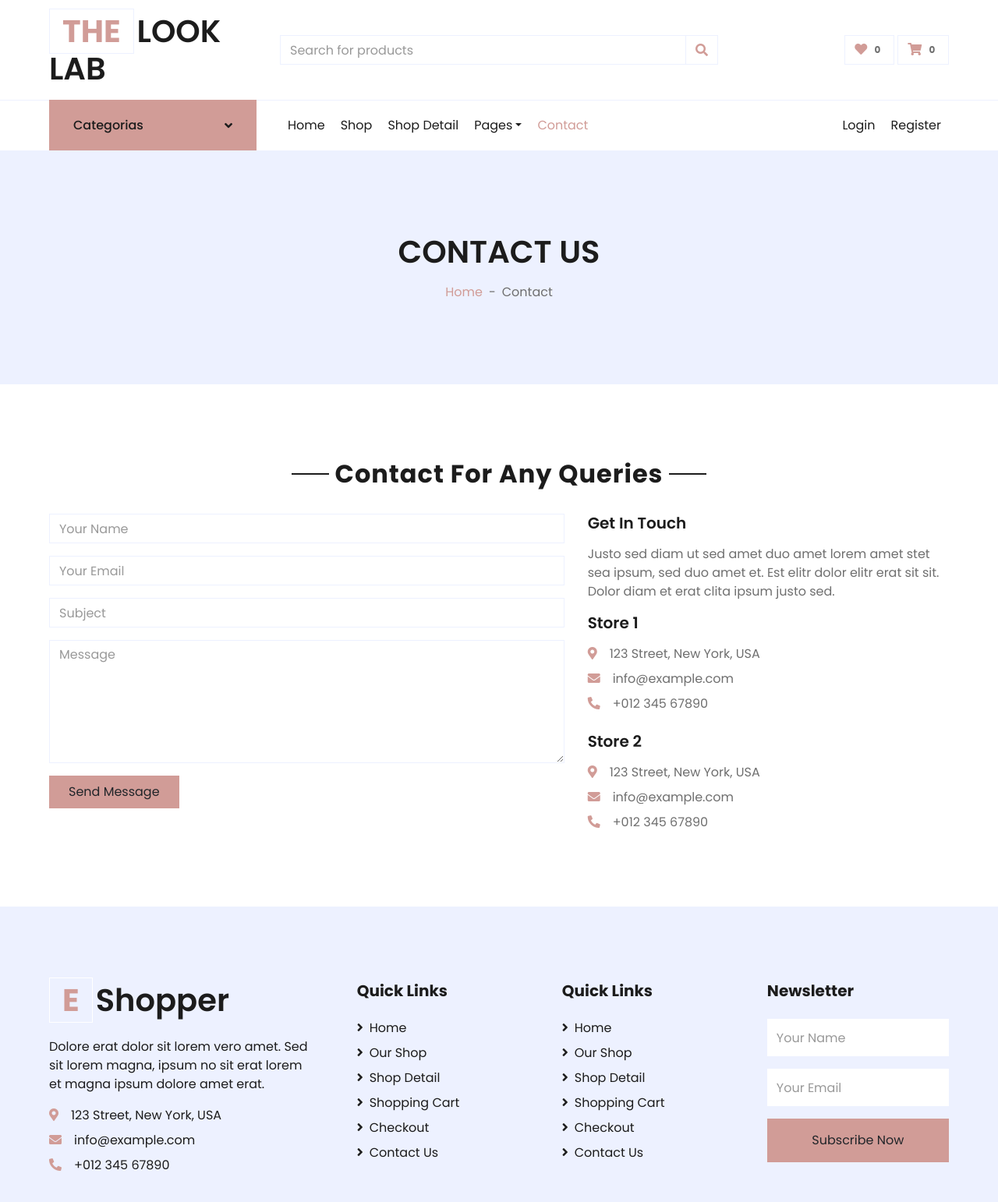
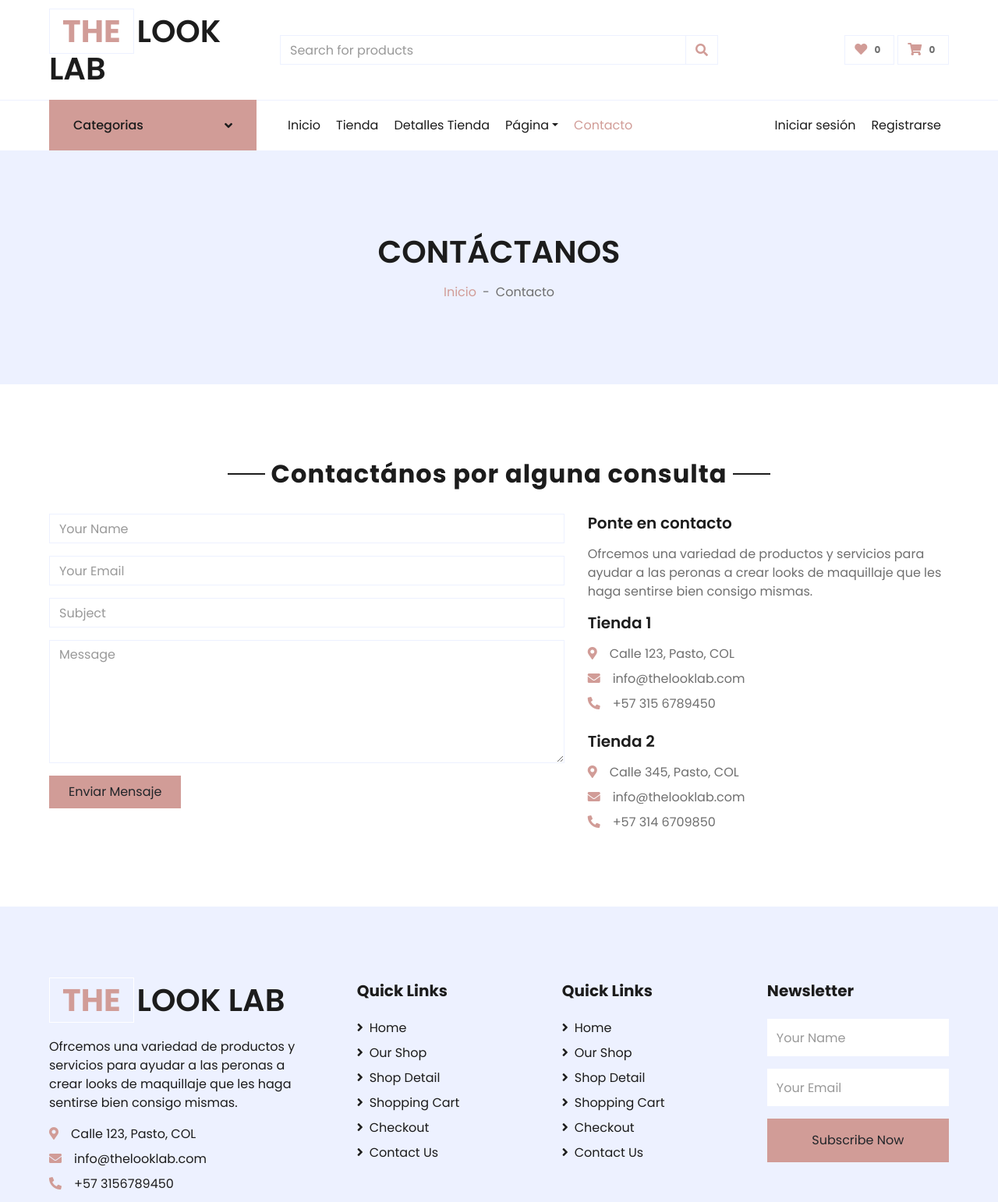
Before and after one commit to valeriaguerrerom/thelooklab, a plain HTML site: page contact.html in a window 1280 px wide. Shown: the part 40-1582 px from the top of the page at 78% size. Drawn offline with nearby package versions, Linux system fonts and the light colour scheme.

Commit message:
Cambio: Borrador final de contacto

```diff
--- a/contact.html
+++ b/contact.html
@@ -131,21 +131,21 @@
                     </button>
                     <div class="collapse navbar-collapse justify-content-between" id="navbarCollapse">
                         <div class="navbar-nav mr-auto py-0">
-                            <a href="index.html" class="nav-item nav-link">Home</a>
-                            <a href="shop.html" class="nav-item nav-link">Shop</a>
-                            <a href="detail.html" class="nav-item nav-link">Shop Detail</a>
+                            <a href="index.html" class="nav-item nav-link">Inicio</a>
+                            <a href="shop.html" class="nav-item nav-link">Tienda</a>
+                            <a href="detail.html" class="nav-item nav-link">Detalles Tienda</a>
                             <div class="nav-item dropdown">
-                                <a href="#" class="nav-link dropdown-toggle" data-toggle="dropdown">Pages</a>
+                                <a href="#" class="nav-link dropdown-toggle" data-toggle="dropdown">Página</a>
                                 <div class="dropdown-menu rounded-0 m-0">
-                                    <a href="cart.html" class="dropdown-item">Shopping Cart</a>
+                                    <a href="cart.html" class="dropdown-item">Carrito de compras</a>
                                     <a href="checkout.html" class="dropdown-item">Checkout</a>
                                 </div>
                             </div>
-                            <a href="contact.html" class="nav-item nav-link active">Contact</a>
+                            <a href="contact.html" class="nav-item nav-link active">Contacto</a>
                         </div>
                         <div class="navbar-nav ml-auto py-0">
-                            <a href="" class="nav-item nav-link">Login</a>
-                            <a href="" class="nav-item nav-link">Register</a>
+                            <a href="" class="nav-item nav-link">Iniciar sesión</a>
+                            <a href="" class="nav-item nav-link">Registrarse</a>
                         </div>
                     </div>
                 </nav>
@@ -158,11 +158,11 @@
     <!-- Page Header Start -->
     <div class="container-fluid bg-secondary mb-5">
         <div class="d-flex flex-column align-items-center justify-content-center" style="min-height: 300px">
-            <h1 class="font-weight-semi-bold text-uppercase mb-3">Contact Us</h1>
+            <h1 class="font-weight-semi-bold text-uppercase mb-3">Contáctanos</h1>
             <div class="d-inline-flex">
-                <p class="m-0"><a href="">Home</a></p>
+                <p class="m-0"><a href="">Inicio</a></p>
                 <p class="m-0 px-2">-</p>
-                <p class="m-0">Contact</p>
+                <p class="m-0">Contacto</p>
             </div>
         </div>
     </div>
@@ -172,7 +172,7 @@
     <!-- Contact Start -->
     <div class="container-fluid pt-5">
         <div class="text-center mb-4">
-            <h2 class="section-title px-5"><span class="px-2">Contact For Any Queries</span></h2>
+            <h2 class="section-title px-5"><span class="px-2">Contactános por alguna consulta</span></h2>
         </div>
         <div class="row px-xl-5">
             <div class="col-lg-7 mb-5">
@@ -201,26 +201,26 @@
                             <p class="help-block text-danger"></p>
                         </div>
                         <div>
-                            <button class="btn btn-primary py-2 px-4" type="submit" id="sendMessageButton">Send
-                                Message</button>
+                            <button class="btn btn-primary py-2 px-4" type="submit" id="sendMessageButton">Enviar
+                                Mensaje</button>
                         </div>
                     </form>
                 </div>
             </div>
             <div class="col-lg-5 mb-5">
-                <h5 class="font-weight-semi-bold mb-3">Get In Touch</h5>
-                <p>Justo sed diam ut sed amet duo amet lorem amet stet sea ipsum, sed duo amet et. Est elitr dolor elitr erat sit sit. Dolor diam et erat clita ipsum justo sed.</p>
+                <h5 class="font-weight-semi-bold mb-3">Ponte en contacto</h5>
+                <p>Ofrcemos una variedad de productos y servicios para ayudar a las peronas a crear looks de maquillaje que les haga sentirse bien consigo mismas.</p>
                 <div class="d-flex flex-column mb-3">
-                    <h5 class="font-weight-semi-bold mb-3">Store 1</h5>
-                    <p class="mb-2"><i class="fa fa-map-marker-alt text-primary mr-3"></i>123 Street, New York, USA</p>
-                    <p class="mb-2"><i class="fa fa-envelope text-primary mr-3"></i>info@example.com</p>
-                    <p class="mb-2"><i class="fa fa-phone-alt text-primary mr-3"></i>+012 345 67890</p>
+                    <h5 class="font-weight-semi-bold mb-3">Tienda 1</h5>
+                    <p class="mb-2"><i class="fa fa-map-marker-alt text-primary mr-3"></i>Calle 123, Pasto, COL</p>
+                    <p class="mb-2"><i class="fa fa-envelope text-primary mr-3"></i>info@thelooklab.com</p>
+                    <p class="mb-2"><i class="fa fa-phone-alt text-primary mr-3"></i>+57 315 6789450</p>
                 </div>
                 <div class="d-flex flex-column">
-                    <h5 class="font-weight-semi-bold mb-3">Store 2</h5>
-                    <p class="mb-2"><i class="fa fa-map-marker-alt text-primary mr-3"></i>123 Street, New York, USA</p>
-                    <p class="mb-2"><i class="fa fa-envelope text-primary mr-3"></i>info@example.com</p>
-                    <p class="mb-0"><i class="fa fa-phone-alt text-primary mr-3"></i>+012 345 67890</p>
+                    <h5 class="font-weight-semi-bold mb-3">Tienda 2</h5>
+                    <p class="mb-2"><i class="fa fa-map-marker-alt text-primary mr-3"></i>Calle 345, Pasto, COL</p>
+                    <p class="mb-2"><i class="fa fa-envelope text-primary mr-3"></i>info@thelooklab.com</p>
+                    <p class="mb-0"><i class="fa fa-phone-alt text-primary mr-3"></i>+57 314 6709850</p>
                 </div>
             </div>
         </div>
@@ -233,12 +233,12 @@
         <div class="row px-xl-5 pt-5">
             <div class="col-lg-4 col-md-12 mb-5 pr-3 pr-xl-5">
                 <a href="" class="text-decoration-none">
-                    <h1 class="mb-4 display-5 font-weight-semi-bold"><span class="text-primary font-weight-bold border border-white px-3 mr-1">E</span>Shopper</h1>
+                    <h1 class="mb-4 display-5 font-weight-semi-bold"><span class="text-primary font-weight-bold border border-white px-3 mr-1">THE</span>LOOK LAB</h1>
                 </a>
-                <p>Dolore erat dolor sit lorem vero amet. Sed sit lorem magna, ipsum no sit erat lorem et magna ipsum dolore amet erat.</p>
-                <p class="mb-2"><i class="fa fa-map-marker-alt text-primary mr-3"></i>123 Street, New York, USA</p>
-                <p class="mb-2"><i class="fa fa-envelope text-primary mr-3"></i>info@example.com</p>
-                <p class="mb-0"><i class="fa fa-phone-alt text-primary mr-3"></i>+012 345 67890</p>
+                <p>Ofrcemos una variedad de productos y servicios para ayudar a las peronas a crear looks de maquillaje que les haga sentirse bien consigo mismas.</p>
+                <p class="mb-2"><i class="fa fa-map-marker-alt text-primary mr-3"></i>Calle 123, Pasto, COL</p>
+                <p class="mb-2"><i class="fa fa-envelope text-primary mr-3"></i>info@thelooklab.com</p>
+                <p class="mb-0"><i class="fa fa-phone-alt text-primary mr-3"></i>+57 3156789450</p>
             </div>
             <div class="col-lg-8 col-md-12">
                 <div class="row">
```
